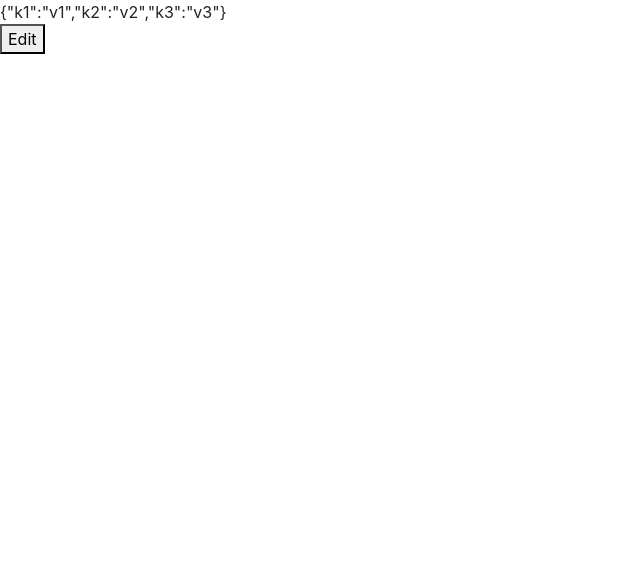
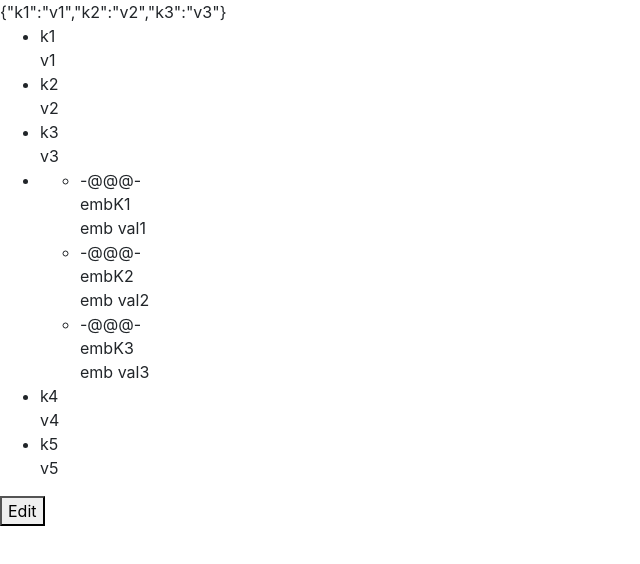
Before and after one commit to odedwolff/cv_asgn_odin, a React (Create React App) app: page / in a window 1280 px wide. Shown: the top 564 px of the page, without its empty margins (0-640 px from the left). Built offline with nearby package versions, Linux system fonts and the light colour scheme.

Commit message:
implemented a global util to render information on View mode

```diff
--- a/src/App.js
+++ b/src/App.js
@@ -2,7 +2,6 @@ import logo from './logo.svg';
 import './App.css';
 import GenInfo from './components/GenInfo'
 import Button2States from './components/Button2States';
-
 
 
 function App() {
--- a/src/components/GenInfo.js
+++ b/src/components/GenInfo.js
@@ -1,6 +1,7 @@
 import React, { Component } from 'react'
 import Address from './Address'
 import Button2States from './Button2States'
+import {printObj, testObj} from '../utils/data_print.js'
 
 
 class GenInfo extends Component {
@@ -42,6 +43,12 @@ class GenInfo extends Component {
                 k2:'v2',
                 k3:'v3'
             })}
+
+
+            {/* testing */}
+            <div>
+                {printObj(testObj, 0)}
+            </div>
         </div>
 
 
--- /dev/null
+++ b/src/utils/data_print.js
@@ -0,0 +1,42 @@
+import React from 'react'
+
+//print a fomatted object
+export  function printObj(obj, depth){
+    const keys = Object.keys(obj);
+    return <ul>
+         {
+                keys.map((k, i)=> <li key={i}>
+                                {typeof obj[k] === 'object'? printObj(obj[k], depth + 1) :
+                                 <div>
+                                    {indent(depth)} <div>{k}</div> <div>{obj[k]}</div>
+                                 </div>   }
+                            </li>)
+        }
+    </ul>
+
+};
+
+//indentation
+function indent(depth){
+    const indBLock = <div>-@@@-</div>
+    const children = [];
+    for (var i = 0 ; i < depth ; i++){
+        children.push(indBLock);
+    }
+    return React.createElement('div', null, children);
+};
+
+
+export const testObj = {
+    k1:'v1',
+    k2:'v2',
+    k3:'v3',
+    emb:{
+        embK1:'emb val1',
+        embK2:'emb val2',
+        embK3:'emb val3',
+    },
+    k4:'v4',
+    k5:'v5',
+
+};
```
